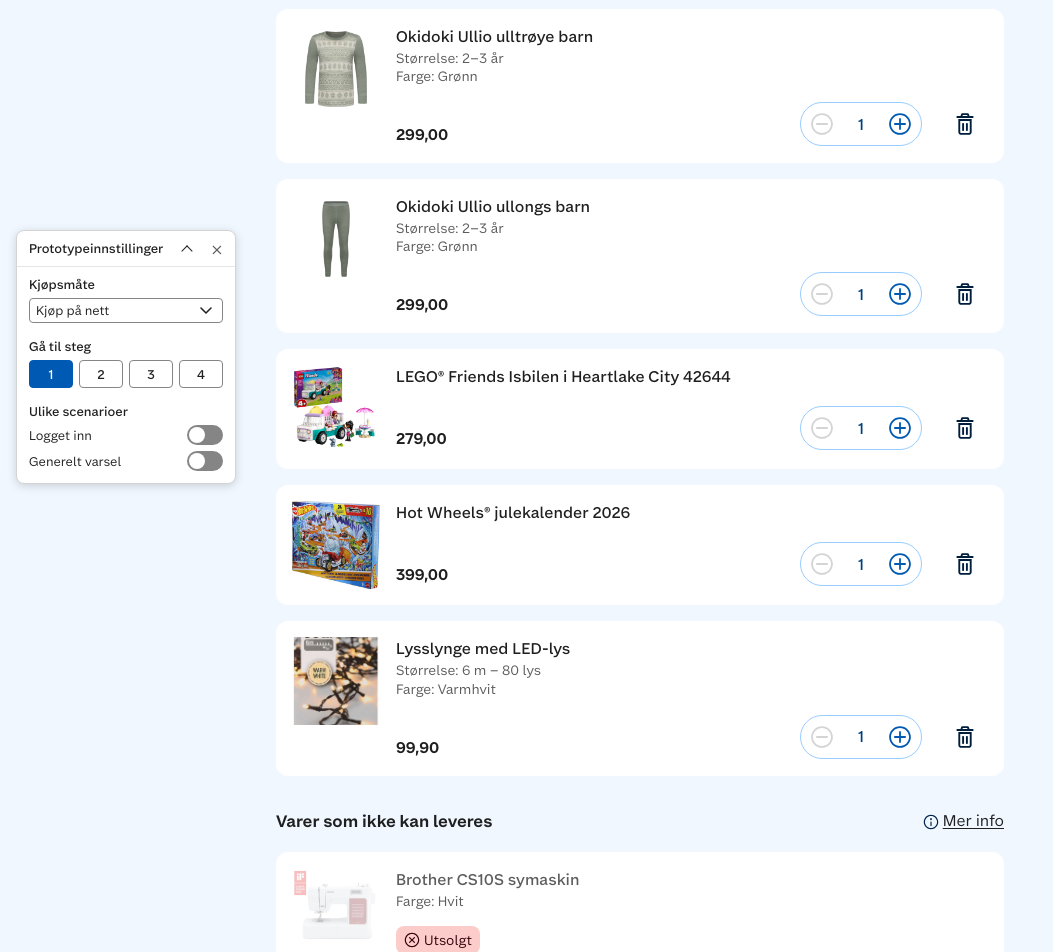
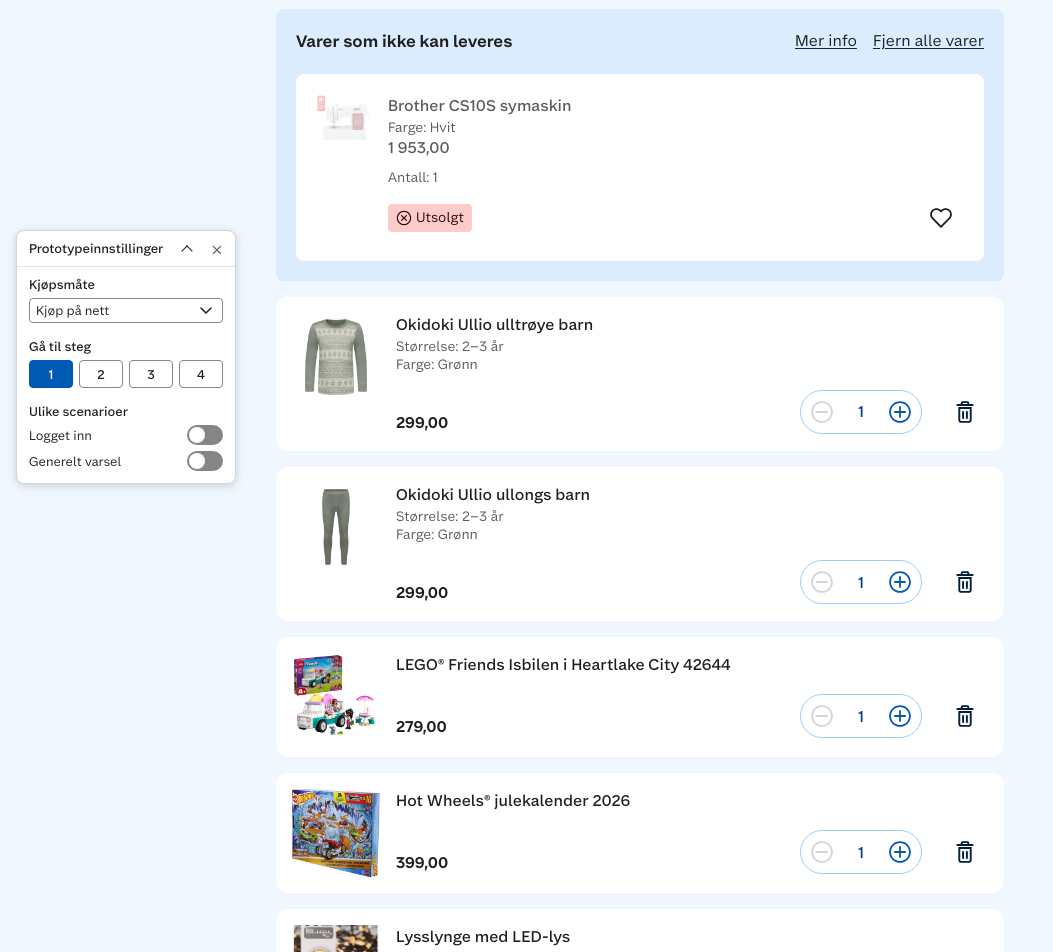
Before and after one commit to aurora-bb/coop-prototype, a React (Vite) app: page / in a window 1280 px wide. Shown: the part 300-1252 px from the top of the page, without its empty margins (0-1053 px from the left). Built offline with nearby package versions, Linux system fonts and the light colour scheme.

Commit message:
Changes to unavailable products section
Add background color, move to top.

```diff
--- a/src/App.tsx
+++ b/src/App.tsx
@@ -862,6 +862,7 @@ function CartStep({
   onQuantityChange,
   onSetQuantity,
   onRemove,
+  onRemoveItems,
   favoriteItems,
   onToggleFavorite,
   onNext,
@@ -874,6 +875,7 @@ function CartStep({
   onQuantityChange: (id: number, change: number) => void
   onSetQuantity: (id: number, quantity: number) => void
   onRemove: (id: number) => void
+  onRemoveItems: (ids: number[]) => void
   favoriteItems: Record<number, boolean>
   onToggleFavorite: (id: number) => void
   onNext: () => void
@@ -978,19 +980,12 @@ function CartStep({
     )
   }
 
-  // One product card; used for both the regular list and the sold-out
-  // section below it.
+  // One product card in the regular list. Sold-out items are shown in
+  // UnavailableSection instead.
   const renderCard = (item: CartItem) => {
             const line = linePrice(item, appliedCoupons)
             return (
-            <article
-              // Only "Utsolgt" items are toned down; "Utilgjengelig akkurat nå"
-              // items keep the regular product styling.
-              className={`cart-card ${
-                item.soldOut && !item.unavailableLabel ? "is-sold-out" : ""
-              }`}
-              key={item.id}
-            >
+            <article className="cart-card" key={item.id}>
               <img
                 className="cart-product-image"
                 src={item.image}
@@ -1005,7 +1000,7 @@ function CartStep({
                     <p className="member-price-label">Medlemspris</p>
                   )}
                   <div aria-live="polite">
-                    {line.coupon && !item.soldOut && (
+                    {line.coupon && (
                       <p className="discount-code">
                         Rabattkode {line.coupon.code}:{" "}
                         {couponLabel(line.coupon)}
@@ -1013,12 +1008,6 @@ function CartStep({
                     )}
                   </div>
                 </div>
-                {item.soldOut && (
-                  <span className="sold-out-tag">
-                  <img src={assetUrl("assets/out-of-stock-x-circle.svg")} alt="" />
-                    {item.unavailableLabel ?? "Utsolgt"}
-                  </span>
-                )}
                 <div className="stock-info" aria-live="polite">
                   {overStock(item) && (
                     <>
@@ -1034,9 +1023,7 @@ function CartStep({
                 </div>
                 <div className="cart-card-bottom">
                   <div>
-                    {item.soldOut ? (
-                      <strong>{formatPrice(line.full)}</strong>
-                    ) : line.coupon ? (
+                    {line.coupon ? (
                       <strong
                         className={
                           item.memberDeal ? "discounted-price" : undefined
@@ -1055,7 +1042,6 @@ function CartStep({
                     )}
                   </div>
                   <div className="quantity-actions">
-                    {!item.soldOut && (
                     <div className="quantity-stepper">
                       <span
                         className="quantity-decrease-control"
@@ -1160,13 +1146,6 @@ function CartStep({
                         </span>
                       )}
                     </div>
-                    )}
-                    {item.soldOut ? (
-                      <FavoriteButton
-                        favorite={Boolean(favoriteItems[item.id])}
-                        onToggle={() => onToggleFavorite(item.id)}
-                      />
-                    ) : (
                     <button
                       className="remove-item"
                       type="button"
@@ -1179,7 +1158,6 @@ function CartStep({
                         alt=""
                       />
                     </button>
-                    )}
                   </div>
                 </div>
               </div>
@@ -1201,20 +1179,21 @@ function CartStep({
         <p className="cart-empty">Handlekurven din er tom.</p>
       ) : (
         <>
+          {soldOutItems.length > 0 && (
+            <UnavailableSection
+              items={soldOutItems}
+              appliedCoupons={appliedCoupons}
+              className="cart-unavailable-section"
+              favoriteItems={favoriteItems}
+              onToggleFavorite={onToggleFavorite}
+              onMoreInfo={() => setUnavailableInfoModalOpen(true)}
+              onRemoveAll={() =>
+                onRemoveItems(soldOutItems.map((item) => item.id))
+              }
+            />
+          )}
           {availableItems.length > 0 && (
             <div className="cart-list">{availableItems.map(renderCard)}</div>
-          )}
-          {soldOutItems.length > 0 && (
-            <section className="unavailable-section">
-              <div className="unavailable-intro">
-                <UnavailableSummary
-                  onMoreInfo={() => setUnavailableInfoModalOpen(true)}
-                />
-              </div>
-              <div className="cart-list">
-                {soldOutItems.map(renderCard)}
-              </div>
-            </section>
           )}
         </>
       )}
@@ -1375,23 +1354,97 @@ function CartStep({
   )
 }
 
-function UnavailableSummary({ onMoreInfo }: { onMoreInfo: () => void }) {
+// "Varer som ikke kan leveres" panel, used in both the cart and delivery step
+// (Figma: Cannot be delivered, node 427:56939).
+function UnavailableSection({
+  items,
+  appliedCoupons,
+  className = "",
+  favoriteItems,
+  onToggleFavorite,
+  onMoreInfo,
+  onRemoveAll,
+}: {
+  items: CartItem[]
+  appliedCoupons: string[]
+  className?: string
+  favoriteItems: Record<number, boolean>
+  onToggleFavorite: (id: number) => void
+  onMoreInfo: () => void
+  onRemoveAll: () => void
+}) {
   return (
-    <>
+    <section
+      className={`unavailable-section ${className}`}
+      aria-labelledby="unavailable-heading"
+    >
       <div className="unavailable-heading">
-        <h2>Varer som ikke kan leveres</h2>
+        <h2 id="unavailable-heading">Varer som ikke kan leveres</h2>
+        <div className="unavailable-actions">
           <button
-          className="package-info-link"
+            className="unavailable-link"
             type="button"
             aria-haspopup="dialog"
             aria-label="Mer info om levering"
             onClick={onMoreInfo}
           >
-          <img src={assetUrl("assets/delivery-info-circle.svg")} alt="" />
             Mer info
           </button>
-      </div>
-    </>
+          <button
+            className="unavailable-link"
+            type="button"
+            onClick={onRemoveAll}
+          >
+            Fjern alle varer
+          </button>
+        </div>
+      </div>
+      <ul className="unavailable-list">
+        {items.map((item) => (
+          <li className="unavailable-product" key={item.id}>
+            <img
+              className="unavailable-product-image"
+              src={item.image}
+              alt={item.name}
+            />
+            <div className="unavailable-product-content">
+              <div className="unavailable-product-info">
+                <p className="unavailable-product-name">{item.name}</p>
+                {(item.size || item.color) && (
+                  <p className="unavailable-product-description">
+                    {[
+                      item.size && `Størrelse: ${item.size}`,
+                      item.color && `Farge: ${item.color}`,
+                    ]
+                      .filter(Boolean)
+                      .join(", ")}
+                  </p>
+                )}
+                <p className="unavailable-product-price">
+                  {formatPrice(linePrice(item, appliedCoupons).full)}
+                </p>
+              </div>
+              <p className="unavailable-product-description">
+                Antall: {item.quantity}
+              </p>
+              <div className="unavailable-product-bottom">
+                <span className="sold-out-tag">
+                  <img
+                    src={assetUrl("assets/out-of-stock-x-circle.svg")}
+                    alt=""
+                  />
+                  {item.unavailableLabel ?? "Utsolgt"}
+                </span>
+                <FavoriteButton
+                  favorite={Boolean(favoriteItems[item.id])}
+                  onToggle={() => onToggleFavorite(item.id)}
+                />
+              </div>
+            </div>
+          </li>
+        ))}
+      </ul>
+    </section>
   )
 }
 
@@ -1744,22 +1797,14 @@ function DeliveryProduct({
   item,
   appliedCoupons,
   last,
-  favorite,
-  onToggleFavorite,
 }: {
   item: CartItem
   appliedCoupons: string[]
   last: boolean
-  favorite?: boolean
-  onToggleFavorite?: (id: number) => void
 }) {
   const line = linePrice(item, appliedCoupons)
   return (
-    <div
-      className={`product-card ${
-        last ? "product-card-last" : ""
-      } ${item.unavailableLabel ? "product-card-unavailable" : ""}`}
-    >
+    <div className={`product-card ${last ? "product-card-last" : ""}`}>
       <img className="product-image" src={item.image} alt={item.name} />
       <div className="product-details">
         <p className="product-name">{item.name}</p>
@@ -1773,12 +1818,6 @@ function DeliveryProduct({
               .join(", ")}
           </p>
         )}
-        {item.unavailableLabel && (
-          <span className="sold-out-tag delivery-unavailable-tag">
-            <img src={assetUrl("assets/out-of-stock-x-circle.svg")} alt="" />
-            {item.unavailableLabel}
-          </span>
-        )}
         <p className="product-price">
           {line.coupon ? (
             <span className="discounted-price">
@@ -1790,8 +1829,7 @@ function DeliveryProduct({
         </p>
         <div className="product-meta">
           <p>Antall: {item.quantity}</p>
-          {!item.unavailableLabel &&
-            item.weight !== undefined &&
+          {item.weight !== undefined &&
             item.height !== undefined &&
             item.length !== undefined &&
             item.width !== undefined && (
@@ -1802,12 +1840,6 @@ function DeliveryProduct({
             )}
         </div>
       </div>
-      {onToggleFavorite && (
-        <FavoriteButton
-          favorite={Boolean(favorite)}
-          onToggle={() => onToggleFavorite(item.id)}
-        />
-      )}
     </div>
   )
 }
@@ -2081,7 +2113,7 @@ const warehouseFaqs = [
 
 const unavailableDeliveryFaqs = [
   {
-    question: "Hvorfor er varen utilgjengelig?",
+    question: "Hvorfor kan ikke varen leveres?",
     answer:
       "Varen kan være utsolgt, eller så finner vi ingen leveringsmåte som passer for den til adressen din. Det kan ha flere årsaker, for eksempel varens størrelse, hvor du bor eller hvilke leveringsmetoder som er tilgjengelige akkurat nå. Dette kan være midlertidig.",
   },
@@ -2213,6 +2245,7 @@ function DeliveryStep({
   onClickAndCollectStoreChange,
   favoriteItems,
   onToggleFavorite,
+  onRemoveItems,
   onBack,
   onNext,
 }: {
@@ -2229,6 +2262,7 @@ function DeliveryStep({
   onClickAndCollectStoreChange: (value: string) => void
   favoriteItems: Record<number, boolean>
   onToggleFavorite: (id: number) => void
+  onRemoveItems: (ids: number[]) => void
   onBack: () => void
   onNext: () => void
 }) {
@@ -2260,35 +2294,15 @@ function DeliveryStep({
     <>
       <h1>Leveringsalternativer</h1>
       {unavailableItems.length > 0 && (
-        <section
-          className={`unavailable-section ${
-            visiblePackages.length > 0 ? "has-delivery-divider" : ""
-          }`}
-        >
-          <div className="unavailable-intro">
-            <UnavailableSummary
+        <UnavailableSection
+          items={unavailableItems}
+          appliedCoupons={appliedCoupons}
+          favoriteItems={favoriteItems}
+          onToggleFavorite={onToggleFavorite}
           onMoreInfo={() => setSourceModal("Info om levering")}
-            />
-          </div>
-          <div className="product-list">
-            {unavailableItems.map((item, index) => (
-              <DeliveryProduct
-                item={item}
-                appliedCoupons={appliedCoupons}
-                key={item.id}
-                last={index === unavailableItems.length - 1}
-                favorite={Boolean(favoriteItems[item.id])}
-                onToggleFavorite={onToggleFavorite}
-              />
-            ))}
-          </div>
-        </section>
-      )}
-      {unavailableItems.length > 0 && visiblePackages.length > 0 && (
-        <div
-          className="package-divider unavailable-delivery-divider"
-          role="separator"
-          aria-orientation="horizontal"
+          onRemoveAll={() =>
+            onRemoveItems(unavailableItems.map((item) => item.id))
+          }
         />
       )}
       {visiblePackages.length > 1 && (
@@ -2663,6 +2677,18 @@ export default function App() {
     }
   }
 
+  const removeItems = (ids: number[]) => {
+    const removed = cartItems.filter((item) => ids.includes(item.id))
+    setCartItems((current) =>
+      current.filter((item) => !ids.includes(item.id)),
+    )
+    if (removed.length > 0) {
+      showToast(
+        `${removed.length} ${removed.length === 1 ? "vare" : "varer"} ble fjernet`,
+      )
+    }
+  }
+
   const goToStep = (step: number) => {
     setHighestVisitedStep((current) => Math.max(current, step))
     setCurrentStep(step)
@@ -2988,6 +3014,7 @@ export default function App() {
                 )
                 if (item) showToast(`${item.name} ble slettet`)
               }}
+              onRemoveItems={removeItems}
               favoriteItems={favoriteItems}
               onToggleFavorite={toggleFavorite}
               onNext={() => goToStep(2)}
@@ -3034,6 +3061,7 @@ export default function App() {
               }
               favoriteItems={favoriteItems}
               onToggleFavorite={toggleFavorite}
+              onRemoveItems={removeItems}
               onBack={() => goToStep(2)}
               onNext={() => goToStep(4)}
             />
--- a/src/index.css
+++ b/src/index.css
@@ -1199,18 +1199,6 @@ html {
   background: #d4d4d4;
 }
 
-.unavailable-section.has-delivery-divider {
-  margin-bottom: 0;
-}
-
-.unavailable-delivery-divider {
-  margin: 36px 0;
-}
-
-.unavailable-delivery-divider + .package-list {
-  margin-top: 0;
-}
-
 .package-card-single {
   border: 0;
   padding: 0;
@@ -1231,14 +1219,6 @@ html {
 }
 
 .package-title-wrap h2 {
-  font-family: 'Coop Sans:Semibold', Arial, sans-serif;
-  font-size: 17px;
-  font-weight: 600;
-  line-height: 1.5;
-  letter-spacing: 0.0255px;
-}
-
-.unavailable-intro h2 {
   font-family: 'Coop Sans:Semibold', Arial, sans-serif;
   font-size: 17px;
   font-weight: 600;
@@ -1318,24 +1298,6 @@ html {
 
 .product-card-last {
   border-bottom: 0;
-}
-
-.product-card-unavailable .product-image {
-  opacity: 0.3;
-}
-
-.product-card-unavailable .product-name,
-.product-card-unavailable .product-muted,
-.product-card-unavailable .product-price,
-.product-card-unavailable .product-meta {
-  color: #5c5c5c;
-}
-
-.product-card-unavailable .remove-item,
-.product-card-unavailable .sold-out-favorite {
-  align-self: flex-end;
-  flex: 0 0 46px;
-  margin-left: auto;
 }
 
 .product-image {
@@ -2338,7 +2300,7 @@ html {
   height: 28px;
   align-items: center;
   gap: 4px;
-  border-radius: 8px;
+  border-radius: 4px;
   background: #fcccca;
   padding: 0 8px;
   color: #36020b;
@@ -2349,10 +2311,6 @@ html {
 .sold-out-tag img {
   width: 16px;
   height: 16px;
-}
-
-.delivery-unavailable-tag {
-  margin: 4px 0;
 }
 
 /* Danger status message, from Figma (StatusMessage, "Ugyldig postnummer"). */
@@ -2835,48 +2793,120 @@ html {
   color: #36020b;
 }
 
-/* Sold-out products, in their own section below the cart (Figma: Step
-   1_Unavailable products section). */
+/* "Varer som ikke kan leveres" panel in the cart and delivery step
+   (Figma: Cannot be delivered, node 427:56939). */
 .unavailable-section {
   display: flex;
   flex-direction: column;
+  gap: 20px;
+  margin-bottom: 32px;
+  border-radius: 8px;
+  background: #dbecff;
+  padding: 20px;
+}
+
+/* Same spacing as between the cart cards. */
+.cart-unavailable-section {
+  margin-bottom: 16px;
+}
+
+.unavailable-heading {
+  display: flex;
+  flex-wrap: wrap;
+  align-items: center;
+  justify-content: space-between;
+  gap: 12px 16px;
+}
+
+.unavailable-heading h2 {
+  font-family: 'Coop Sans:Semibold', Arial, sans-serif;
+  font-size: 17px;
+  font-weight: 600;
+  line-height: 1.5;
+  letter-spacing: 0.0255px;
+}
+
+.unavailable-actions {
+  display: flex;
+  align-items: center;
   gap: 16px;
-  margin-top: 16px;
-  margin-bottom: 32px;
-}
-
-.checkout-main > .unavailable-section {
-  margin-top: 32px;
-}
-
-.checkout-main > .unavailable-section.has-delivery-divider {
-  margin-top: 0;
-}
-
-.unavailable-intro {
-  display: flex;
-  flex-direction: column;
+}
+
+.unavailable-link {
+  background: transparent;
+  padding: 0;
+  color: #1f1f1f;
+  font-size: 16px;
+  line-height: 1.3;
+  letter-spacing: 0.08px;
+  text-decoration: underline;
+  text-underline-offset: 2px;
+  white-space: nowrap;
+}
+
+.unavailable-link:hover {
+  color: #0059b2;
+}
+
+.unavailable-list {
+  overflow: hidden;
+  margin: 0;
+  border-radius: 8px;
+  background: #fff;
+  padding: 0;
+  list-style: none;
+}
+
+.unavailable-product {
+  display: flex;
   align-items: flex-start;
-  gap: 4px;
-}
-
-.unavailable-heading {
-  display: flex;
-  width: 100%;
-  min-height: 28px;
+  gap: 16px;
+  margin: 0 20px;
+  border-bottom: 1px solid #d4d4d4;
+  padding: 20px 0;
+}
+
+.unavailable-product:last-child {
+  border-bottom: 0;
+}
+
+.unavailable-product-image {
+  width: 56px;
+  height: 56px;
+  flex: 0 0 56px;
+  object-fit: cover;
+  opacity: 0.3;
+}
+
+.unavailable-product-content {
+  display: flex;
+  min-width: 0;
+  flex: 1;
+  flex-direction: column;
+  gap: 8px;
+  color: #5c5c5c;
+}
+
+.unavailable-product-name,
+.unavailable-product-price {
+  font-family: 'Coop Sans:Medium', Arial, sans-serif;
+  font-size: 16px;
+  font-weight: 500;
+  line-height: 1.5;
+  letter-spacing: 0.024px;
+}
+
+.unavailable-product-description {
+  font-size: 14px;
+  line-height: 1.3;
+}
+
+.unavailable-product-bottom {
+  display: flex;
+  flex-wrap: wrap;
   align-items: center;
   justify-content: space-between;
-  gap: 12px;
-}
-
-.cart-card.is-sold-out .cart-product-image {
-  opacity: 0.3;
-}
-
-
-/* Sold-out product title in the same grey as its details ("Farge: Hvit"). */
-.cart-card.is-sold-out .cart-product-copy h2 {
-  color: #5c5c5c;
+  gap: 8px;
 }
 
 /* ---------- Toast ---------- */
```
Also changed, not shown: 2 other files (tests, documents, lock files or other folders). Lines whose indentation alone changed are shown as unchanged.
